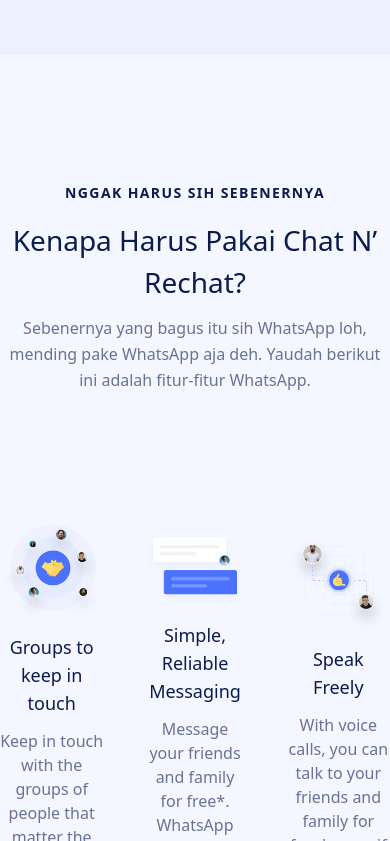
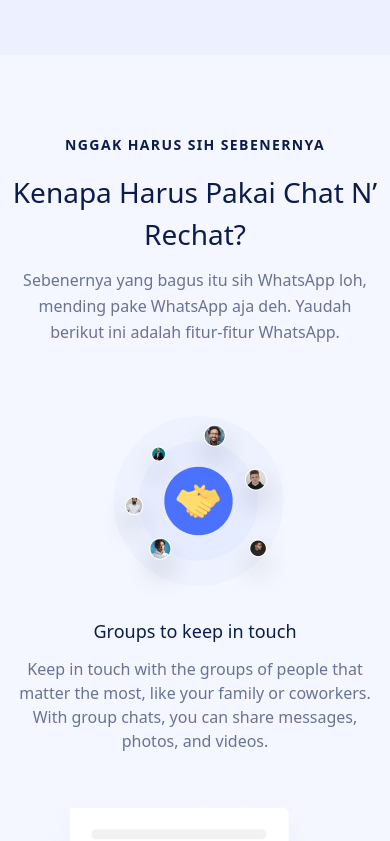
Before and after one commit to hudadamar21/codedesign-chat-n-rechat, a Svelte app: page / in a window 390 px wide. Shown: the part 1323-2164 px from the top of the page. Built offline with nearby package versions, Linux system fonts and the light colour scheme.

Commit message:
responsive fitur

```diff
--- a/src/components/sections/FiturSection.svelte
+++ b/src/components/sections/FiturSection.svelte
@@ -23,7 +23,7 @@
   ];
 </script>
 
-<section id="fitur" class="mt-32 border-b border-dark/5 pb-32 mb-32">
+<section id="fitur" class="mt-20 md:mt-32 border-b border-dark/5 pb-20 md:pb-32 mb-20 md:mb-32 px-3">
   <div class="text-center w-full md:w-1/2 mx-auto">
     <SectionTitle
       badge="NGGAK HARUS SIH SEBENERNYA"
@@ -32,7 +32,7 @@
       adalah fitur-fitur WhatsApp.  "
     />
   </div>
-  <div class="grid grid-cols-3 gap-10 mt-32">
+  <div class="grid grid-cols-1 md:grid-cols-3 gap-10 mt-16 md:mt-32">
     {#each fitur as { image, title, description }, i}
       <div class="flex flex-col justify-center items-center gap-3 text-center">
         <img src={image} alt={title} />
```
